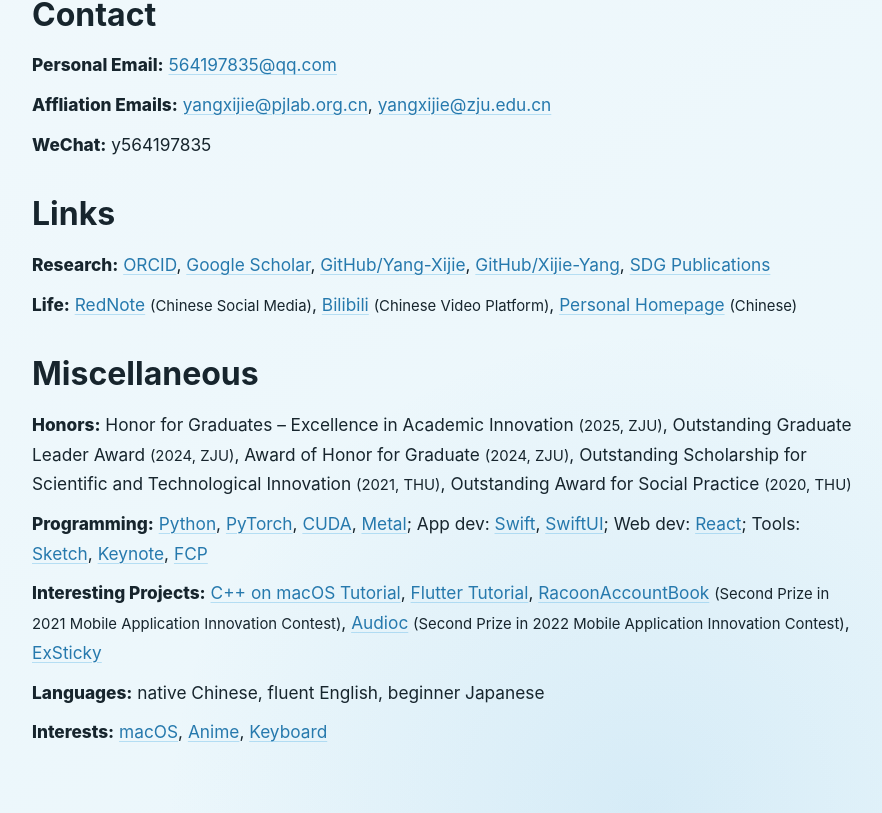
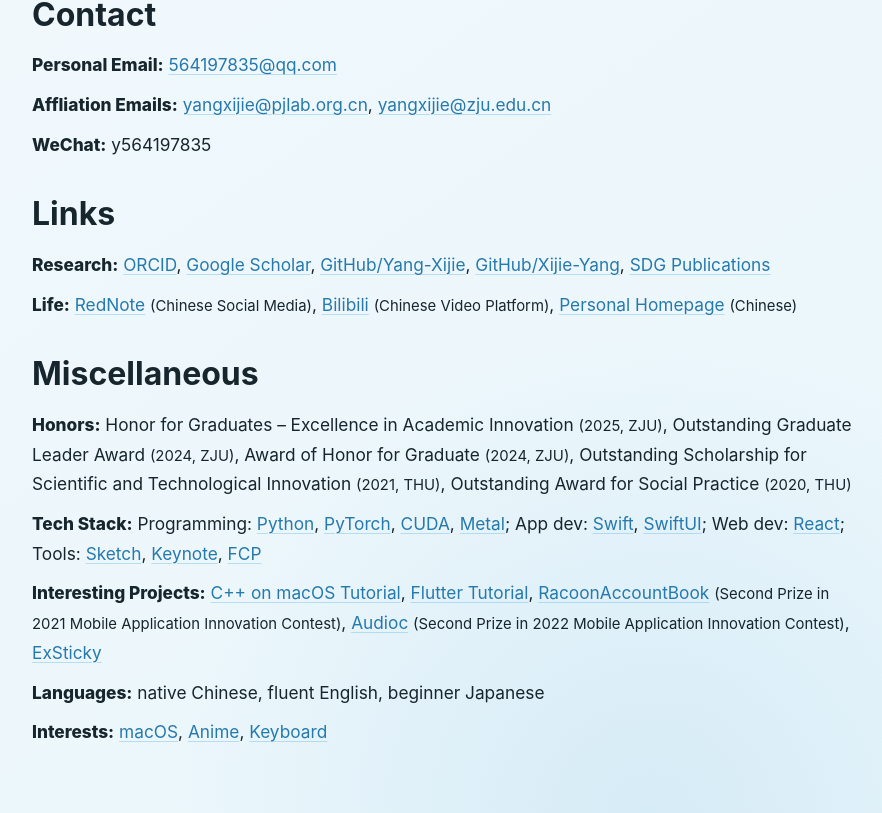
Before and after one commit to Xijie-Yang/xijie-yang.github.io, a React (Vite) app: page / in a window 1280 px wide. Shown: the part 697-1510 px from the top of the page, without its empty margins (148-1030 px from the left). Built offline with nearby package versions, Linux system fonts and the light colour scheme.

Commit message:
add tech stack

```diff
--- a/src/App.jsx
+++ b/src/App.jsx
@@ -139,7 +139,7 @@
         for Social Practice <small>(2020, THU)</small>
       </p>
       <p>
-        <strong>Programming:</strong> <a href="https://www.python.org">Python</a>
+        <strong>Tech Stack:</strong> Programming: <a href="https://www.python.org">Python</a>
         ,{" "}
         <a href="https://pytorch.org">PyTorch</a>,{" "}
         <a href="https://developer.nvidia.com/cuda">CUDA</a>,{" "}
```
